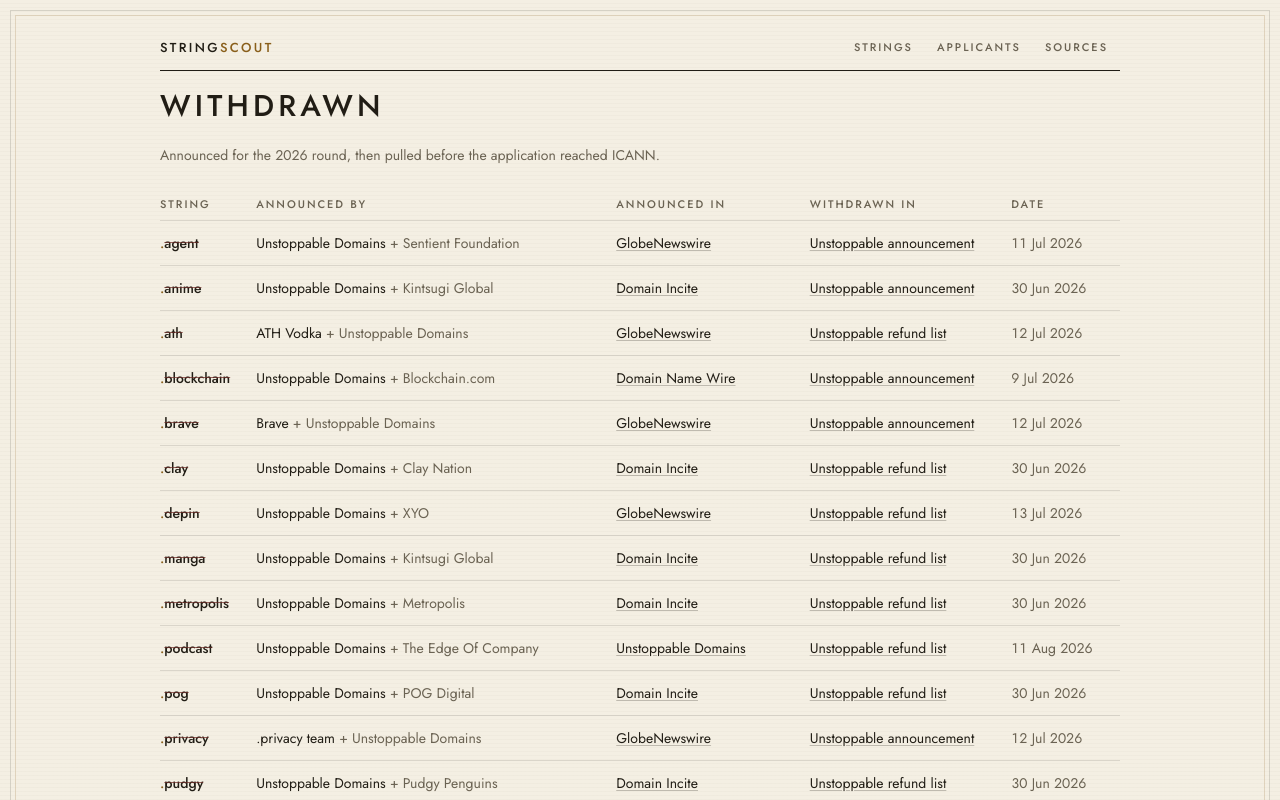
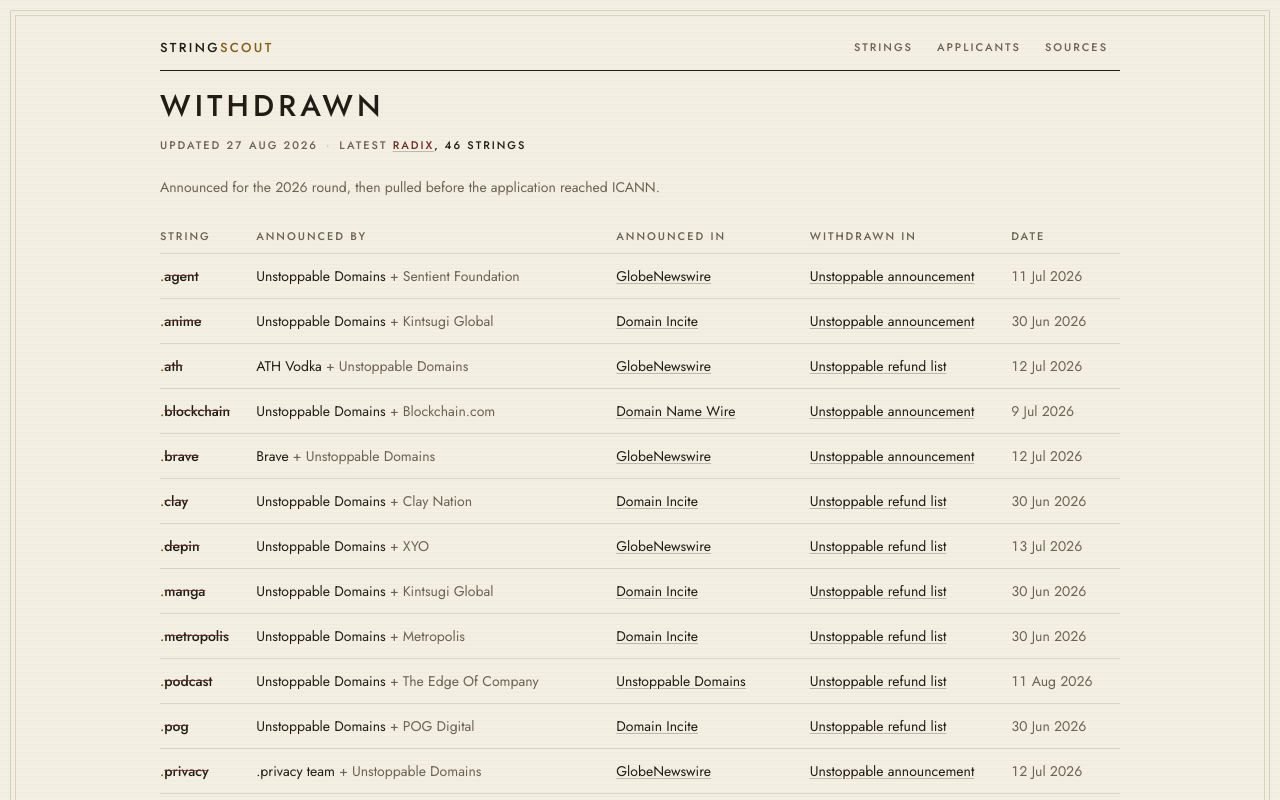
Before and after one commit to aslobodnik/stringscout, a Next.js app: page /withdrawn in a window 1280 px wide. Shown: the top 800 px of the page. Built offline with nearby package versions, Linux system fonts and the light colour scheme.

Commit message:
one string count, one press helper, one applicant link; the dateline sits under every title

```diff
--- a/app/applicants/page.tsx
+++ b/app/applicants/page.tsx
@@ -2,12 +2,10 @@
 import Link from "next/link";
 import PageHeader from "@/components/PageHeader";
 import { applicants, type Applicant } from "@/data/applicants";
-import { claims } from "@/data/claims";
 import SectionHead from "@/components/SectionHead";
-import Dateline from "@/components/Dateline";
-import { latestReveal } from "@/lib/derive";
-import { formatDate } from "@/lib/format";
-import type { CSSProperties } from "react";
+import { latestReveal, stringCount } from "@/lib/derive";
+import { applicantHref, formatDate } from "@/lib/format";
+import { pressDelay } from "@/lib/press";
 
 export const metadata: Metadata = {
   title: "Applicants",
@@ -16,24 +14,13 @@
   alternates: { canonical: "/applicants" },
 };
 
-// What each applicant has actually named. The stored applicationCount goes
-// stale the moment a scrape adds strings, so both the column and the sort
-// read this, never the field.
-const named = new Map<string, Set<string>>();
-for (const c of claims) {
-  const set = named.get(c.applicantSlug) ?? new Set<string>();
-  set.add(c.tld);
-  named.set(c.applicantSlug, set);
-}
-const countFor = (slug: string) => named.get(slug)?.size ?? 0;
-
 const byCount = (a: Applicant, b: Applicant) =>
-  countFor(b.slug) - countFor(a.slug);
+  stringCount(b.slug) - stringCount(a.slug);
 
 // The newest disclosure keeps its place in the count order and carries a
 // marginal stroke beside its date instead.
 const latest = new Set(latestReveal().map((a) => a.slug));
-const STROKE = { "--press-delay": "0.25s" } as CSSProperties;
+const STROKE = pressDelay(250);
 
 function Table({
   rows,
@@ -59,14 +46,10 @@
         </thead>
         <tbody>
           {rows.map((a) => {
-            const count = countFor(a.slug);
+            const count = stringCount(a.slug);
             const isLatest = latest.has(a.slug);
             return (
-            <tr
-              key={a.slug}
-              id={a.slug}
-              className="border-t border-rule-faint align-top scroll-mt-6"
-            >
+            <tr key={a.slug} className="border-t border-rule-faint align-top">
               <td className="py-3 pr-4 font-medium">
                 {a.name}
                 {isLatest && (
@@ -86,7 +69,7 @@
               <td className="py-3 pr-4 whitespace-nowrap">
                 {count > 0 ? (
                   <Link
-                    href={`/?applicant=${encodeURIComponent(a.name)}`}
+                    href={applicantHref(a.name)}
                     className="underline decoration-rule underline-offset-2 hover:decoration-gold transition-colors duration-200 ease-in-out"
                   >
                     {count}
@@ -126,14 +109,12 @@
   // stays in the data (the announcement is real) but a table of strings is
   // the wrong place for it.
   const intent = applicants
-    .filter((a) => a.status === "intent" && countFor(a.slug) > 0)
+    .filter((a) => a.status === "intent" && stringCount(a.slug) > 0)
     .sort(byCount);
 
   return (
     <>
-      <PageHeader title="The Applicants" current="/applicants">
-        <Dateline latestHref="row" className="mt-4" />
-      </PageHeader>
+      <PageHeader title="The Applicants" current="/applicants" />
 
       <section className="mb-14">
         <SectionHead n="I" title="Disclosed" />
--- a/app/page.tsx
+++ b/app/page.tsx
@@ -5,9 +5,9 @@
 import { TopBar } from "@/components/PageHeader";
 import Dateline from "@/components/Dateline";
 import { SITE, lastUpdated } from "@/data/meta";
-import type { CSSProperties } from "react";
+import { pressDelay } from "@/lib/press";
 
-const PRESS_HEAD = { "--press-delay": "0.05s" } as CSSProperties;
+const PRESS_HEAD = pressDelay(50);
 
 export default function Home() {
   const s = stats();
@@ -72,7 +72,7 @@
           </a>
           .
         </p>
-        <Dateline latestHref="filter" className="mt-4" />
+        <Dateline />
         </div>
       </header>
 
--- a/components/Dateline.tsx
+++ b/components/Dateline.tsx
@@ -1,58 +1,36 @@
 import Link from "next/link";
-import { claims } from "@/data/claims";
 import { lastUpdated } from "@/data/meta";
-import { latestReveal } from "@/lib/derive";
-import { formatDate } from "@/lib/format";
+import { latestReveal, stringCount } from "@/lib/derive";
+import { applicantHref, formatDate } from "@/lib/format";
 
-// Distinct strings the applicant has disclosed; intent rows are not reveals.
-const disclosedCount = (slug: string) =>
-  new Set(
-    claims
-      .filter((c) => c.applicantSlug === slug && c.kind !== "intent")
-      .map((c) => c.tld)
-  ).size;
-
-// The date the record last changed and who disclosed most recently. "filter"
-// sends the reader to that applicant's rows on the strings table; "row" jumps
-// to its line on the applicants table.
-export default function Dateline({
-  latestHref,
-  className = "",
-}: {
-  latestHref: "filter" | "row";
-  className?: string;
-}) {
-  const latest = latestReveal();
+// The date the record last changed and who disclosed most recently, under
+// every page title. The name links to that applicant's rows on the strings
+// table; the count is the one printed there and on /applicants.
+export default function Dateline() {
   return (
-    <p className={`label text-ink-soft ${className}`}>
+    <p className="label text-ink-soft mt-4">
       Updated <time dateTime={lastUpdated}>{formatDate(lastUpdated)}</time>
-      {latest.length > 0 && (
       <span className="block mt-1 sm:inline sm:mt-0">
         <span className="hidden sm:inline mx-2 text-rule" aria-hidden="true">
           ·
         </span>
         Latest{" "}
-          {latest.map((a, i) => {
-            const n = disclosedCount(a.slug);
+        {latestReveal().map((a, i) => {
+          const n = stringCount(a.slug);
           return (
             <span key={a.slug} className="text-ink">
               {i > 0 && ", "}
               <Link
-                  href={
-                    latestHref === "filter"
-                      ? `/?applicant=${encodeURIComponent(a.name)}`
-                      : `/applicants#${a.slug}`
-                  }
-                  className="text-oxblood hover:text-ink underline decoration-rule underline-offset-4 hover:decoration-gold transition-colors duration-200 ease-in-out focus-visible:outline-2 focus-visible:outline-gold"
+                href={applicantHref(a.name)}
+                className="text-oxblood hover:text-ink underline decoration-rule underline-offset-2 hover:decoration-gold transition-colors duration-200 ease-in-out focus-visible:outline-2 focus-visible:outline-gold"
               >
                 {a.name}
               </Link>
-                {n > 0 && `, ${n} ${n === 1 ? "string" : "strings"}`}
+              , {n} {n === 1 ? "string" : "strings"}
             </span>
           );
         })}
       </span>
-      )}
     </p>
   );
 }
--- a/components/Footer.tsx
+++ b/components/Footer.tsx
@@ -1,6 +1,3 @@
-import { lastUpdated } from "@/data/meta";
-import { formatDate } from "@/lib/format";
-
 const REPO = "https://github.com/aslobodnik/stringscout";
 const X_PROFILE = "https://x.com/alexslobodnik";
 
@@ -50,8 +47,7 @@
   return (
     <footer className="mt-auto double-rule pt-5 text-sm text-ink-soft flex flex-wrap items-center gap-x-6 gap-y-3">
       <p className="max-w-xl">
-        Not affiliated with ICANN. All data self- or press-reported. Updated{" "}
-        {formatDate(lastUpdated)}.
+        Not affiliated with ICANN. All data self- or press-reported.
       </p>
       <div className="flex items-center gap-3 ml-auto">
         <span className="label !text-[10px] !tracking-[0.14em]">Developed by</span>
--- a/components/PageHeader.tsx
+++ b/components/PageHeader.tsx
@@ -1,5 +1,5 @@
 import Link from "next/link";
-import type { ReactNode } from "react";
+import Dateline from "./Dateline";
 
 // /withdrawn is deliberately absent: it exists for the record, reachable by
 // typing the path, but it is not something to send a reader to.
@@ -53,11 +53,9 @@
 export default function PageHeader({
   title,
   current,
-  children,
 }: {
   title: string;
   current: string;
-  children?: ReactNode;
 }) {
   return (
     <>
@@ -66,7 +64,7 @@
         <h1 className="mt-5 text-3xl font-medium tracking-[0.14em] uppercase leading-none">
           {title}
         </h1>
-        {children}
+        <Dateline />
       </header>
     </>
   );
--- a/components/StringsTable.tsx
+++ b/components/StringsTable.tsx
@@ -1,8 +1,8 @@
 "use client";
 
+import { pressDelay } from "@/lib/press";
 import Link from "next/link";
 import {
-  type CSSProperties,
   useLayoutEffect,
   useMemo,
   useRef,
@@ -30,10 +30,6 @@
   overlap: boolean;
   count: number;
 };
-
-// Stagger for the press flourishes in globals.css, read there as a variable.
-type PressStyle = CSSProperties & { "--press-delay": string };
-const pressDelay = (ms: number): PressStyle => ({ "--press-delay": `${ms}ms` });
 
 const PAGE_SIZES = [25, 100] as const;
 const PAGE = PAGE_SIZES[0]; // default
--- a/lib/derive.ts
+++ b/lib/derive.ts
@@ -107,6 +107,18 @@
   applicants.map((a) => [a.name, a.backers])
 );
 
+// Distinct strings each applicant has named, every claim kind: the count the
+// applicants column, its sort and the dateline all print, so the number in a
+// link equals the number where it lands. The stored applicationCount goes
+// stale the moment a scrape adds strings, so nothing reads that field.
+const namedStrings = new Map<string, Set<string>>();
+for (const c of claims) {
+  const set = namedStrings.get(c.applicantSlug) ?? new Set<string>();
+  set.add(c.tld);
+  namedStrings.set(c.applicantSlug, set);
+}
+export const stringCount = (slug: string) => namedStrings.get(slug)?.size ?? 0;
+
 
 const RANK: Record<Mark, number> = { p: 0, u: 1, i: 2 };
 
@@ -145,10 +157,7 @@
 // qualify. Derived, so nothing stores "latest".
 export function latestReveal(list: Applicant[] = applicants): Applicant[] {
   const disclosed = list.filter((a) => a.status === "disclosed");
-  const max = disclosed.reduce(
-    (m, a) => (a.revealedOn > m ? a.revealedOn : m),
-    ""
-  );
+  const max = disclosed.map((a) => a.revealedOn).sort().at(-1);
   return disclosed.filter((a) => a.revealedOn === max);
 }
 
--- a/lib/format.ts
+++ b/lib/format.ts
@@ -23,3 +23,8 @@
     .replace(/[^a-z0-9]+/g, "-")
     .replace(/^-|-$/g, "")
     .slice(0, max);
+
+// The strings table filtered to one applicant: how the applicants page and
+// the dateline hand a reader to its rows. StringsTable reads the same key.
+export const applicantHref = (name: string) =>
+  `/?applicant=${encodeURIComponent(name)}`;
--- /dev/null
+++ b/lib/press.ts
@@ -0,0 +1,7 @@
+import type { CSSProperties } from "react";
+
+// Stagger for the press flourishes in globals.css, read there as a variable.
+export type PressStyle = CSSProperties & { "--press-delay": string };
+export const pressDelay = (ms: number): PressStyle => ({
+  "--press-delay": `${ms}ms`,
+});
```
Also changed, not shown: 1 other file (tests, documents, lock files or other folders). Lines whose indentation alone changed are shown as unchanged.
